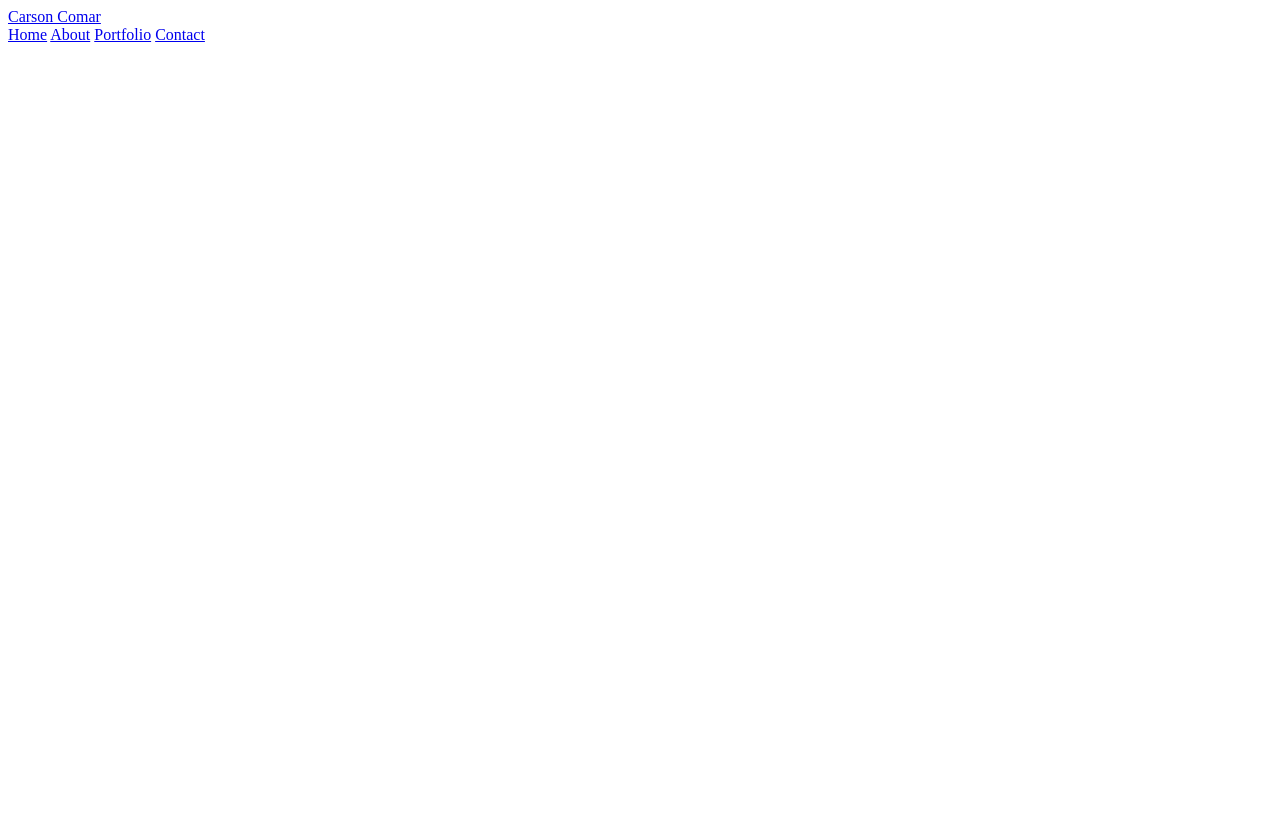
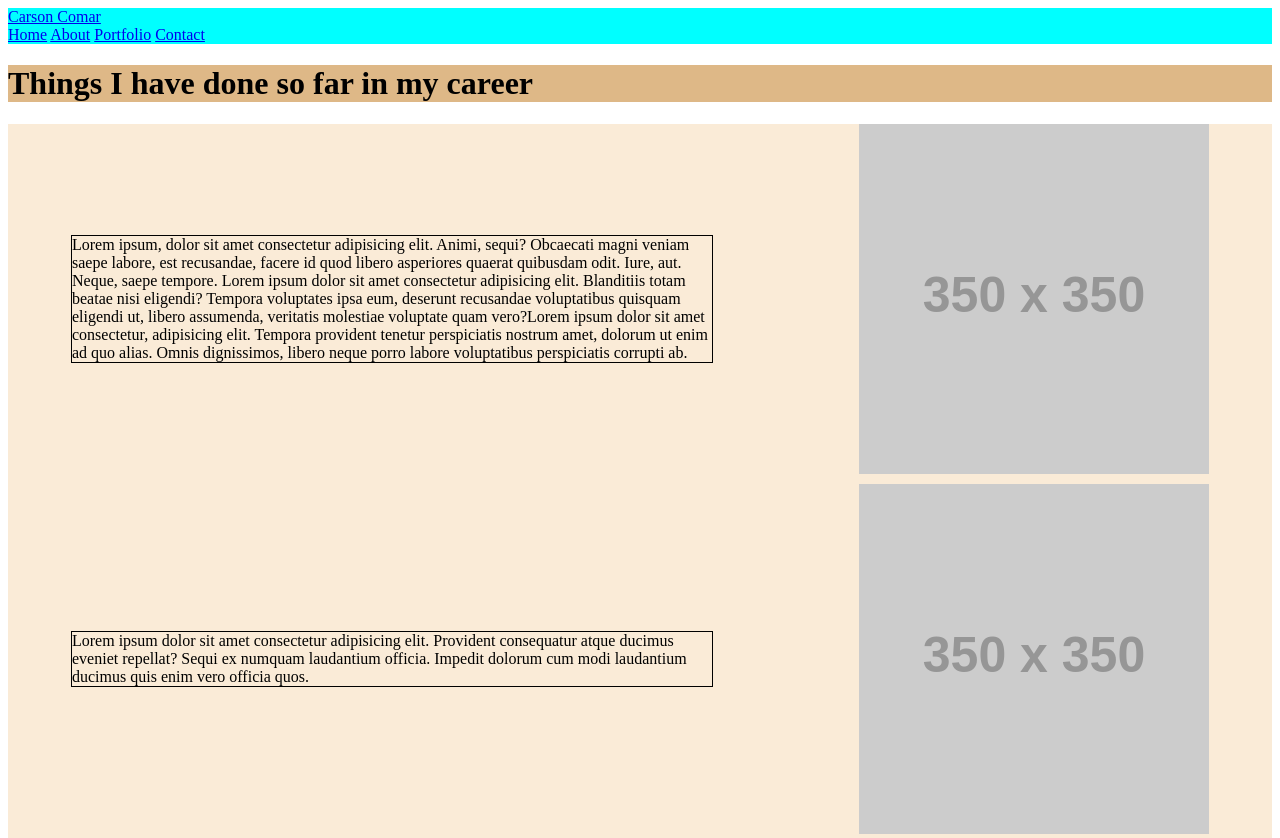
Before and after one commit to ccomar6/Personal-Website, a plain HTML site: page portfolio.html in a window 1280 px wide. Shown: the top 838 px of the page. Before the commit the page ends 800 px from the top, so only its background shows below. Drawn offline with Linux system fonts and the light colour scheme; placeholder pictures from the web are drawn by us.

Commit message:
Portfolio

```diff
--- a/portfolio.css
+++ b/portfolio.css
@@ -0,0 +1,19 @@
+main{display: flex;
+flex-wrap: wrap;
+align-items: center;
+gap: 10px 20px;
+background-color: antiquewhite;
+justify-content: space-around;
+}
+
+
+p{width: 50vw;
+justify-content: space-evenly;
+border: 1px black solid ;}
+
+
+header{background-color: aqua;}
+
+
+h1{background-color:burlywood;
+align-items: center;}
--- a/portfolio.html
+++ b/portfolio.html
@@ -7,7 +7,7 @@
     <link rel="stylesheet" href="portfolio.css">
 </head>
 <body>
-    <nav class="navbar navbar-expand-lg bg-body-tertiary">
+    <header class="navbar navbar-expand-lg bg-body-tertiary">
         <div class="container-fluid">
           <a class="navbar-brand" href="#">Carson Comar</a>
             <span class="navbar-toggler-icon"></span>
@@ -21,6 +21,26 @@
             </div>
           </div>
         </div>
-      </nav>
+      </header>
+    </div><h1>Things I have done so far in my career </h1></div>
+     <main>
+      <section>
+          <p>Lorem ipsum, dolor sit amet consectetur adipisicing elit. Animi, sequi? Obcaecati magni veniam saepe labore, est recusandae, facere id quod libero asperiores quaerat quibusdam odit. Iure, aut. Neque, saepe tempore.
+          Lorem ipsum dolor sit amet consectetur adipisicing elit. Blanditiis totam beatae nisi eligendi? Tempora voluptates ipsa eum, deserunt recusandae voluptatibus quisquam eligendi ut, libero assumenda, veritatis molestiae voluptate quam vero?Lorem ipsum dolor sit amet consectetur, adipisicing elit. Tempora provident tenetur perspiciatis nostrum amet, dolorum ut enim ad quo alias. Omnis dignissimos, libero neque porro labore voluptatibus perspiciatis corrupti ab.
+          </p>
+        </section>
+        <img src="https://via.placeholder.com/350" alt="placeholder">
+        <section> <p>Lorem ipsum dolor sit amet consectetur adipisicing elit. Provident consequatur atque ducimus eveniet repellat? Sequi ex numquam laudantium officia. Impedit dolorum cum modi laudantium ducimus quis enim vero officia quos.
+        </p>
+      </section>
+      <img src="https://via.placeholder.com/350" alt="placeholder">
+        <section><p>Lorem, ipsum dolor sit amet consectetur adipisicing elit. Numquam voluptas consequuntur iure mollitia provident. Natus cum molestias impedit in ipsum vel repellat pariatur? Dolorum molestiae ab laborum aliquid laboriosam nemo!
+        Lorem ipsum dolor sit amet consectetur adipisicing elit. Ratione ad nulla sit laboriosam vitae recusandae quis id, illum iure numquam inventore. Dolorum at maxime qui quas odio eius, cum consequatur!Lorem</p>
+      </section>
+      <img src="https://via.placeholder.com/350" alt="placeholder">
+
+
+
+    </main>
 </body>
 </html>
```
